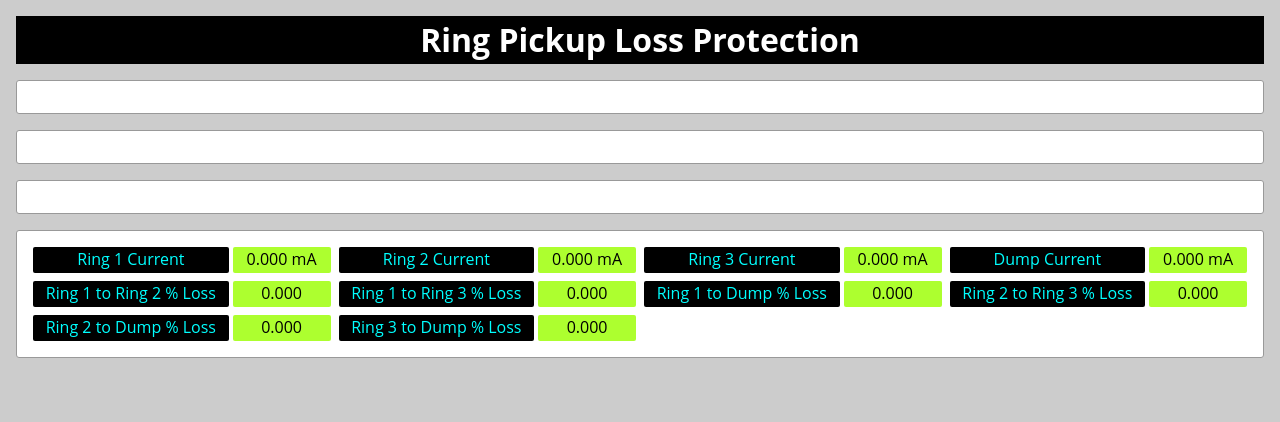
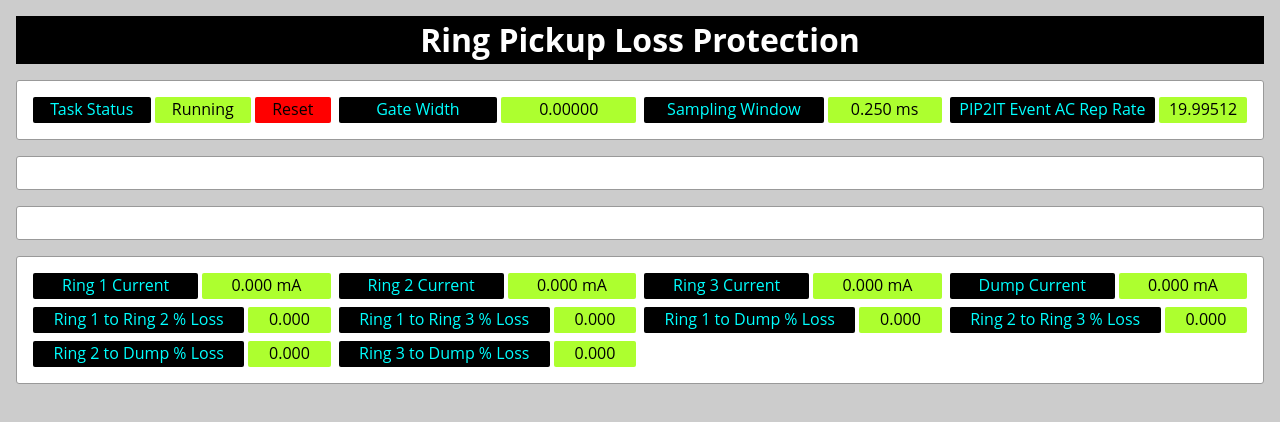
Before and after one commit to beauremus/grid-test, a plain HTML site: page index.html in a window 1280 px wide. Drawn offline with Linux system fonts and the light colour scheme.

Commit message:
Ready status section.

```diff
--- a/index.html
+++ b/index.html
@@ -10,47 +10,65 @@
 <body>
     <main>
         <header>Ring Pickup Loss Protection</header>
-        <section id="status"></section>
+        <section id="status">
+            <section class="status-control-group">
+                <span class="description">Task Status</span>
+                <span class="status">Running</span>
+                <span class="control">Reset</span>
+            </section>
+            <section class="reading-group">
+                <span class="description">Gate Width</span>
+                <span class="reading">0.00000</span>
+            </section>
+            <section class="reading-group">
+                <span class="description">Sampling Window</span>
+                <span class="reading">0.250 ms</span>
+            </section>
+            <section class="reading-group">
+                <span class="description">PIP2IT Event AC Rep Rate</span>
+                <span class="reading">19.99512</span>
+            </section>
+        </section>
         <section id="control"></section>
         <section id="reading"></section>
         <section id="last">
-            <section class="readout">
+            <section class="reading-group">
                 <span class="description">Ring 1 Current</span>
                 <span class="reading">0.000 mA</span>
             </section>
-            <section class="readout">
+            <section class="reading-group">
                 <span class="description">Ring 2 Current</span>
                 <span class="reading">0.000 mA</span>
             </section>
-            <section class="readout">
+            <section class="reading-group">
                 <span class="description">Ring 3 Current</span>
                 <span class="reading">0.000 mA</span>
             </section>
-            <section class="readout">
+            <section class="reading-group">
                 <span class="description">Dump Current</span>
                 <span class="reading">0.000 mA</span>
             </section>
-            <section class="readout">
+            <section class="reading-group">
                 <span class="description">Ring 1 to Ring 2 % Loss</span>
                 <span class="reading">0.000</span>
             </section>
-            <section class="readout">
+            <section class="reading-group">
                 <span class="description">Ring 1 to Ring 3 % Loss</span>
                 <span class="reading">0.000</span>
             </section>
-            <section class="readout">
+            <section class="reading-group">
                 <span class="description">Ring 1 to Dump % Loss</span>
                 <span class="reading">0.000</span>
             </section>
-            <section class="readout">
+            <section class="reading-group">
                 <span class="description">Ring 2 to Ring 3 % Loss</span>
                 <span class="reading">0.000</span>
             </section>
-            <section class="readout">
+            <section class="reading-group">
                 <span class="description">Ring 2 to Dump % Loss</span>
                 <span class="reading">0.000</span>
             </section>
-            <section class="readout">
+            <section class="reading-group">
                 <span class="description">Ring 3 to Dump % Loss</span>
                 <span class="reading">0.000</span>
             </section>
--- a/style.css
+++ b/style.css
@@ -1,3 +1,8 @@
+:root {
+    --good: greenyellow;
+    --bad: red;
+}
+
 * {
     box-sizing: border-box;
 }
@@ -10,7 +15,7 @@ body {
 }
 
 header {
-    background-color: #000;
+    background: #000;
     color: white;
     font-weight: bold;
     font-size: 2rem;
@@ -31,10 +36,6 @@ main>section {
     padding: 1rem;
 }
 
-section {
-    /* padding: 1rem; */
-}
-
 span {
     border-radius: 2px;
     text-align: center;
@@ -45,13 +46,21 @@ span {
 }
 
 .description {
-    background-color: black;
+    background: black;
     color: cyan;
 }
 
 .reading {
-    background-color: greenyellow;
+    background: greenyellow;
     color: black;
+}
+
+.status {
+    background: var(--good);
+}
+
+.control {
+    background: red;
 }
 
 @supports (display: grid) {
@@ -64,19 +73,18 @@ span {
     main>section {
         --flow: row;
         --rows: '';
-        --columns: repeat(auto-fill, minmax(260px, 1fr));
+        --columns: repeat(auto-fit, minmax(260px, 1fr));
         display: grid;
-        grid-gap: .5rem;
+        grid-gap: 0.5rem;
         grid-template-columns: var(--columns);
         grid-auto-flow: var(--flow);
         grid-template-rows: var(--rows);
     }
 
-    .readout {
+    main>section>* {
         display: grid;
-        grid-gap: .25rem;
-        grid-template-columns: minmax(180px, 2fr) minmax(80px, 1fr);
+        grid-gap: 0.25rem;
+        grid-template-columns: repeat(auto-fit, minmax(auto, 1fr));
+        grid-auto-flow: column;
     }
 }
-
-/* grid-template-columns: repeat(auto-fill, minmax(180px, 1fr)); */
```
